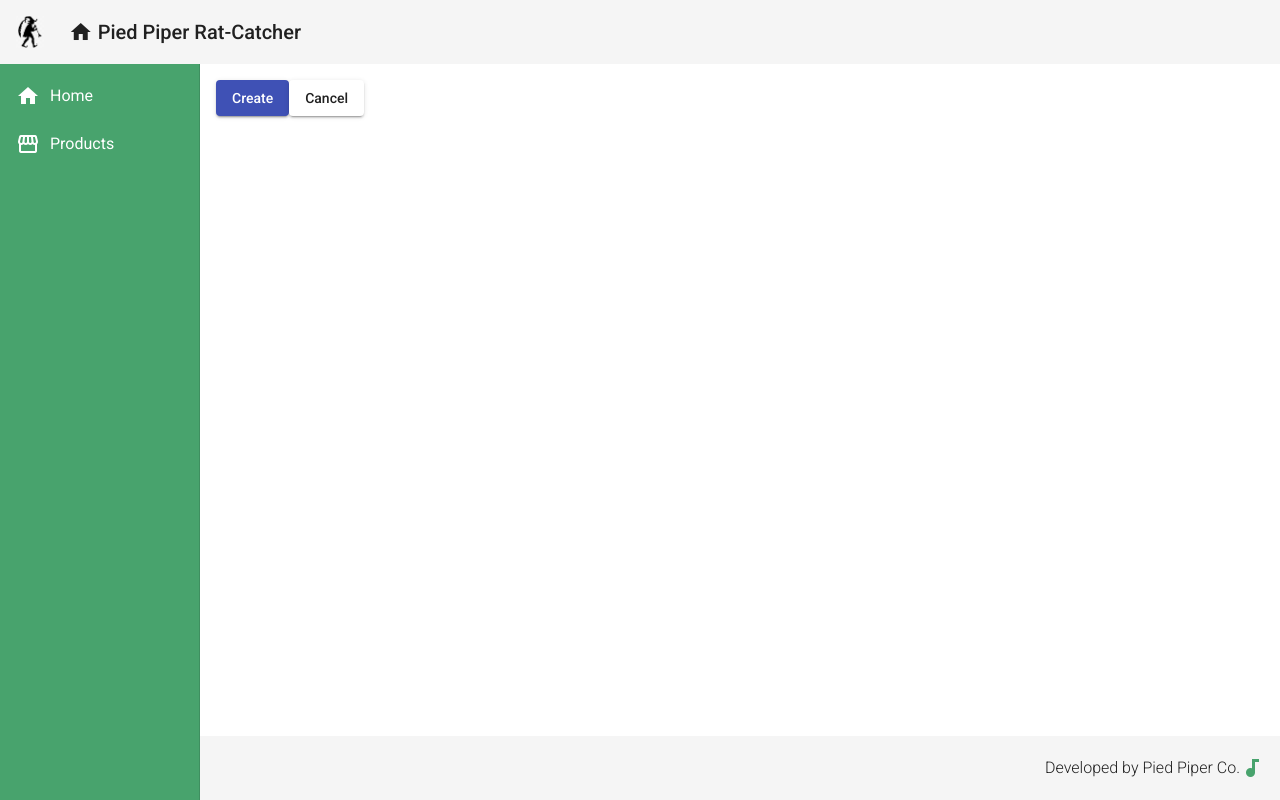
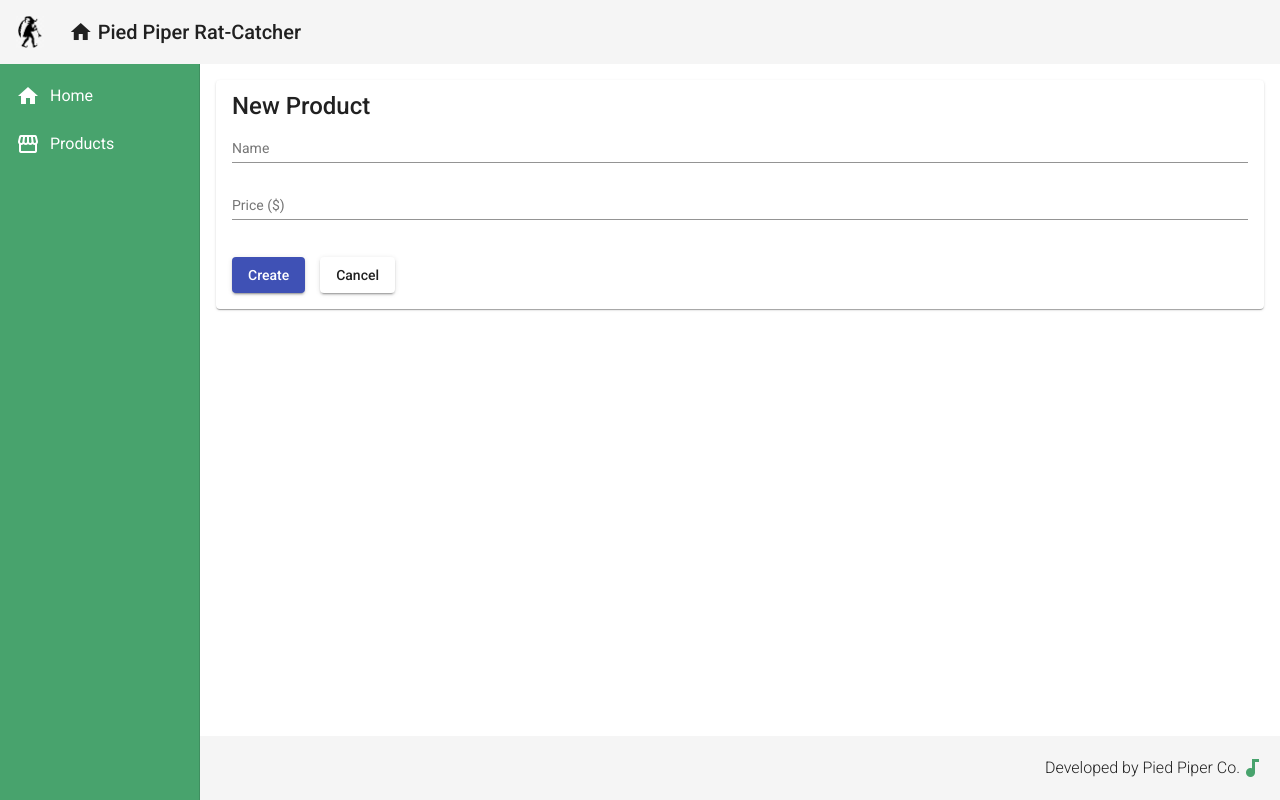
Before and after one commit to JoaoAngelojr/angularProject, an Angular app in the folder angularApp/: page /products/create in a window 1280 px wide. Built offline with nearby package versions, Linux system fonts and the light colour scheme.

Commit message:
Create product form

```diff
--- a/angularApp/src/app/components/product/product-create/product-create.component.css
+++ b/angularApp/src/app/components/product/product-create/product-create.component.css
@@ -0,0 +1,8 @@
+form {
+    display: flex;
+    flex-direction: column;
+}
+
+button {
+    margin: 20px 15px 0px 0px;
+}
--- a/angularApp/src/app/components/product/product-create/product-create.component.html
+++ b/angularApp/src/app/components/product/product-create/product-create.component.html
@@ -1,7 +1,17 @@
+<mat-card>
+    <mat-card-title>New Product</mat-card-title>
+    <form>
+        <mat-form-field>
+            <input matInput type="text" placeholder="Name" [(ngModel)]="product.name" name="name">
+        </mat-form-field>
+        <mat-form-field>
+            <input matInput type="number" placeholder="Price ($)" [(ngModel)]="product.price" name="price">
+        </mat-form-field>
+    </form>
     <button mat-raised-button (click)="createProduct()" color="primary">
         Create
     </button>
-
     <button mat-raised-button (click)="cancel()">
         Cancel
     </button>
+</mat-card>
```
Also changed, not shown: angularApp/src/app/app.module.ts (+9 -2 lines). Lines whose indentation alone changed are shown as unchanged.
